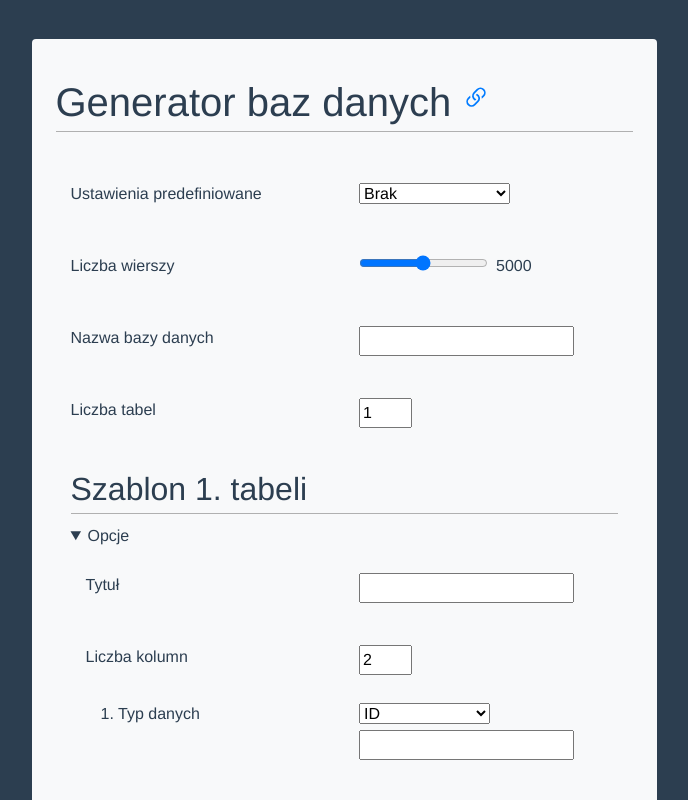
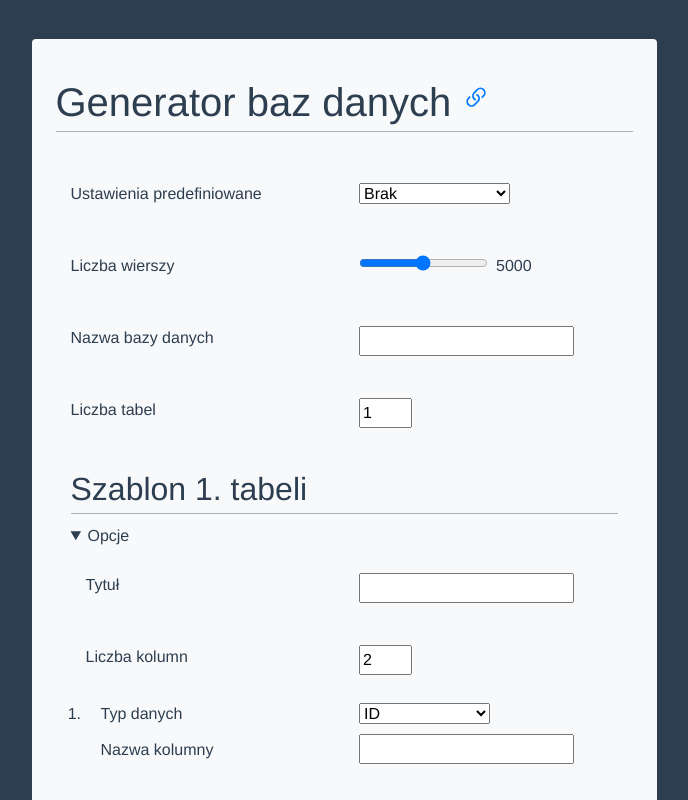
Before and after one commit to AnonymousX86/database-generator, a Vue app: page / in a window 1280 px wide. Shown: the top 800 px of the page, without its empty margins (296-984 px from the left). Built offline with nearby package versions, Linux system fonts and the light colour scheme.

Commit message:
Update MainForm.vue

```diff
--- a/src/components/MainForm.vue
+++ b/src/components/MainForm.vue
@@ -158,13 +158,14 @@
                       />
                     </b-col>
                     <b-col cols="12">
-                      <transition-group tag="div">
-                        <div
+                      <transition-group tag="ol" class="pl-0" :type="'1'">
+                        <li
                           v-for="i in options.db_tables[index - 1].cols_count"
                           :key="i"
                           class="text-center text-sm-left"
                         >
                           <b-row>
+                            <!-- Typ danych -->
                             <b-col sm="6">
                               <label
                                 :for="
@@ -174,9 +175,11 @@
                                     (i - 1) +
                                     '][type]'
                                 "
-                                >{{ i }}. Typ danych</label
+                                >Typ danych</label
                               >
                             </b-col>
+
+                            <!-- select -->
                             <b-col sm="6">
                               <!--suppress HtmlFormInputWithoutLabel -->
                               <select
@@ -209,9 +212,36 @@
                                   {{ column.hid }}
                                 </option>
                               </select>
-                              <label class="mt-1">
+                            </b-col>
+
+                            <!-- Nazwa kolumny -->
+                            <b-col sm="6">
+                              <label
+                                class="mt-1"
+                                :for="
+                                  'tables[' +
+                                    (index - 1) +
+                                    '][' +
+                                    (i - 1) +
+                                    '][title]'
+                                "
+                              >
+                                Nazwa kolumny
+                              </label>
+                            </b-col>
+
+                            <!-- input -->
+                            <b-col sm="6">
+                              <!--suppress HtmlFormInputWithoutLabel -->
                               <input
                                 type="text"
+                                :id="
+                                  'tables[' +
+                                    (index - 1) +
+                                    '][' +
+                                    (i - 1) +
+                                    '][title]'
+                                "
                                 :name="
                                   'tables[' +
                                     (index - 1) +
@@ -220,11 +250,9 @@
                                     '][title]'
                                 "
                                 v-model="
-                                    options.db_tables[index - 1].cols[i - 1]
-                                      .title
+                                  options.db_tables[index - 1].cols[i - 1].title
                                 "
                               />
-                              </label>
                               <!-- TODO sprawdzanie nazwy wyrażeniem regularnym -->
                               <p class="text-small" title="Zalecana nazwa">
                                 {{
@@ -236,7 +264,7 @@
                               </p>
                             </b-col>
                           </b-row>
-                        </div>
+                        </li>
                       </transition-group>
                     </b-col>
                   </b-row>
```
Lines whose indentation alone changed are shown as unchanged.
